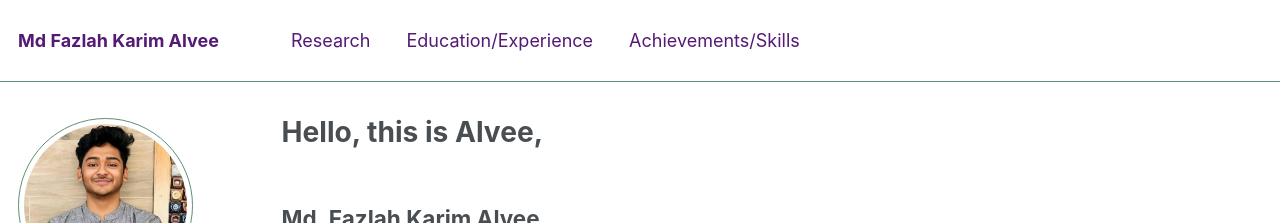
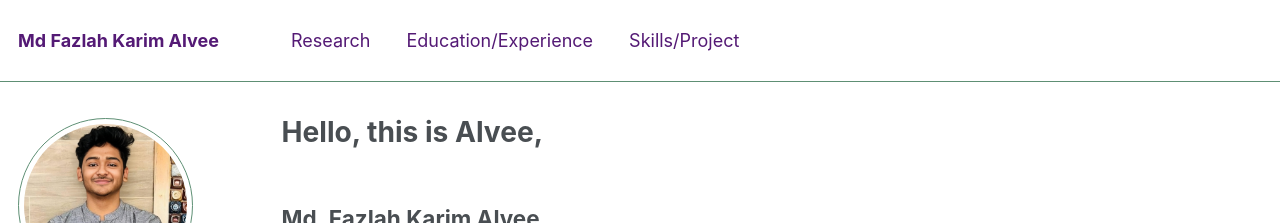
Before and after one commit to Alvee3120/alvee3120.github.io, a Jekyll site: the page built from _pages/about.md, in a window 1280 px wide and 900 px high. Shown: the top 223 px of the window. Built offline with Jekyll 4.4.1, drawn with Linux system fonts in a browser that asks for light colours.

Commit message:
Update navigation titles and URLs

```diff
--- a/_data/navigation.yml
+++ b/_data/navigation.yml
@@ -9,8 +9,8 @@ main:
   - title: "Education/Experience"
     url: /education/
 
-  - title: "Achievements/Skills"
-    url: /achievements/
+  - title: "Skills/Project"
+    url: /skills-project/
 
   # - title: "Technical Skills"
   #   url: /skills
```
